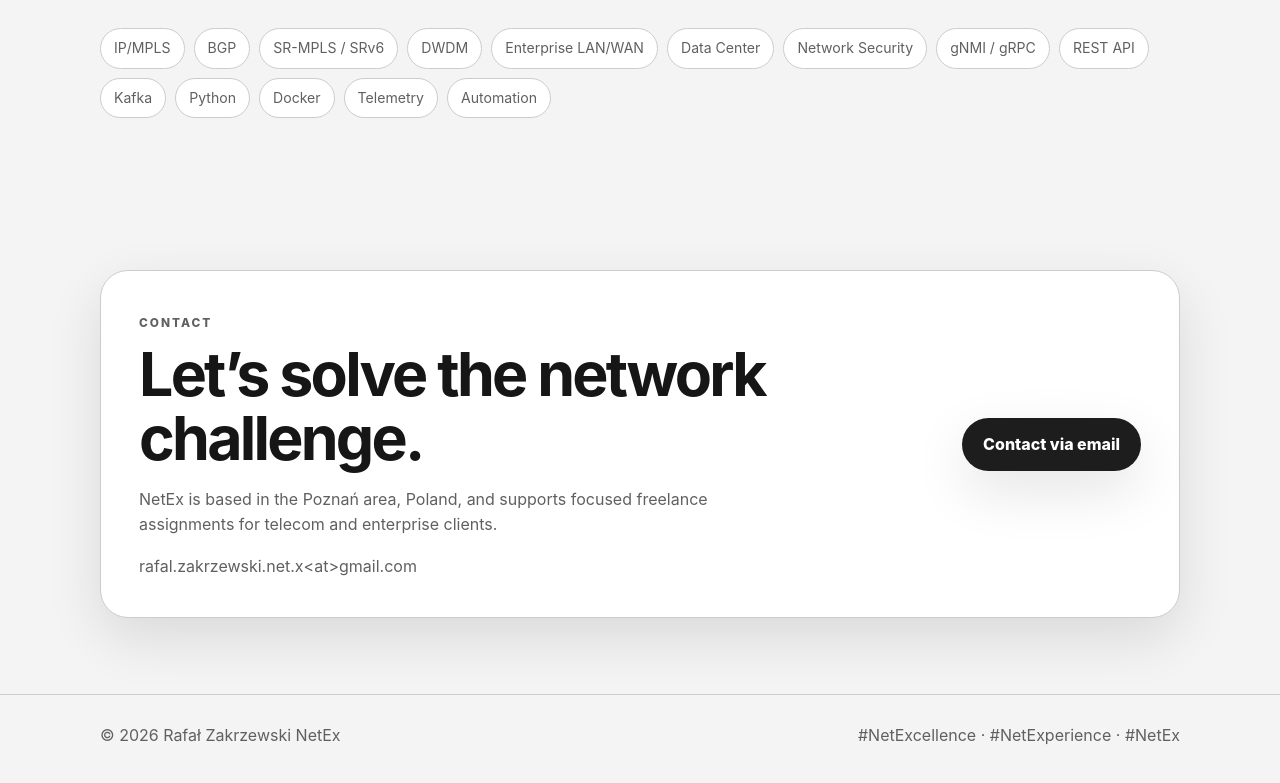
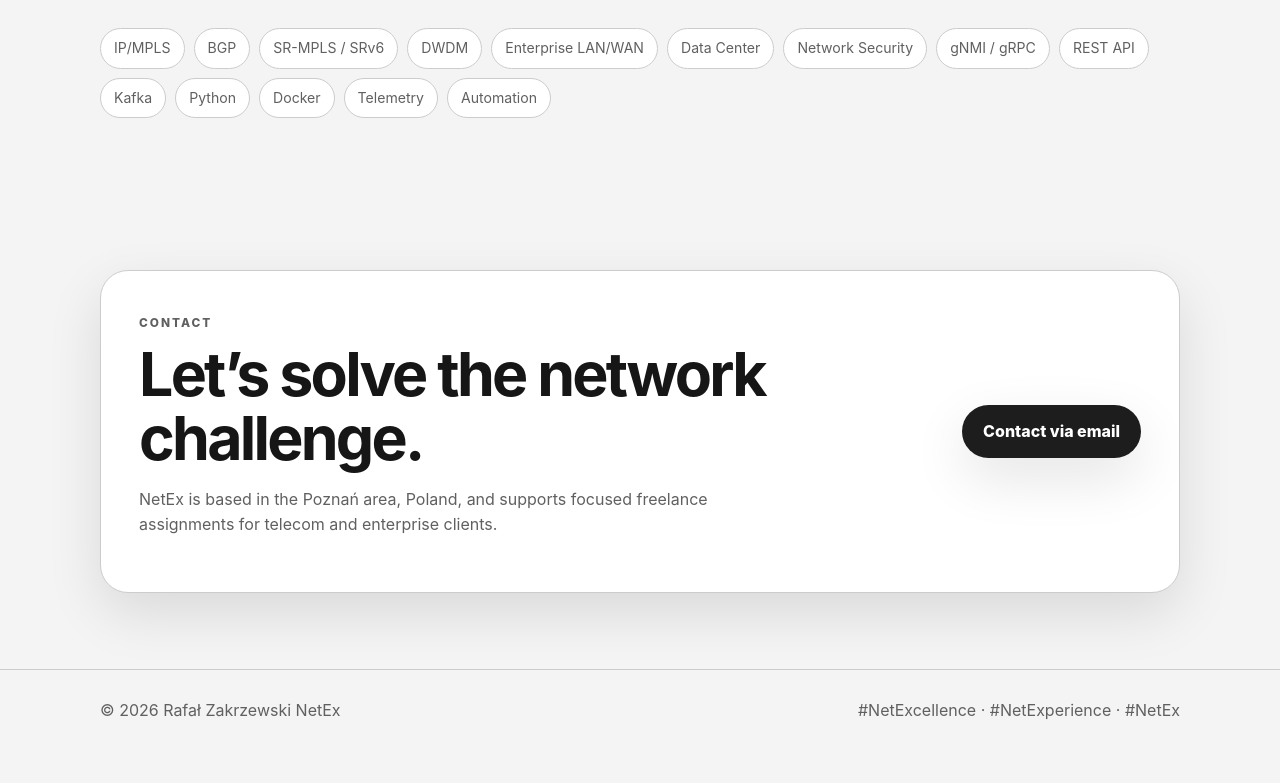
Before and after one commit to rafalzakrzewskinetex/intro, a plain HTML site: page index.html in a window 1280 px wide. Shown: the part 2238-3021 px from the top of the page. After the commit the page ends 2999 px from the top, so only its background shows below. Drawn offline with Linux system fonts and the light colour scheme.

Commit message:
Fix email address in contact section

```diff
--- a/index.html
+++ b/index.html
@@ -158,9 +158,8 @@
             <span class="kicker" data-i18n="contactKicker">Contact</span>
             <h2 data-i18n="contactTitle">Let’s solve the network challenge.</h2>
             <p class="muted" data-i18n="contactText">NetEx is based in the Poznań area, Poland, and supports focused freelance assignments for telecom and enterprise clients.</p>
-            <span class="email">rafal.zakrzewski.net.x&lt;at&gt;gmail.com</span>
           </div>
-          <a class="button primary" href="mailto:rafal.zakrzewski.net.x@gmail.com" data-i18n="emailButton">Contact via email</a>
+          <a class="button primary" href="mailto:rafal.zakrzewski.net.ex@gmail.com" data-i18n="emailButton">Contact via email</a>
         </div>
       </div>
     </section>
```
